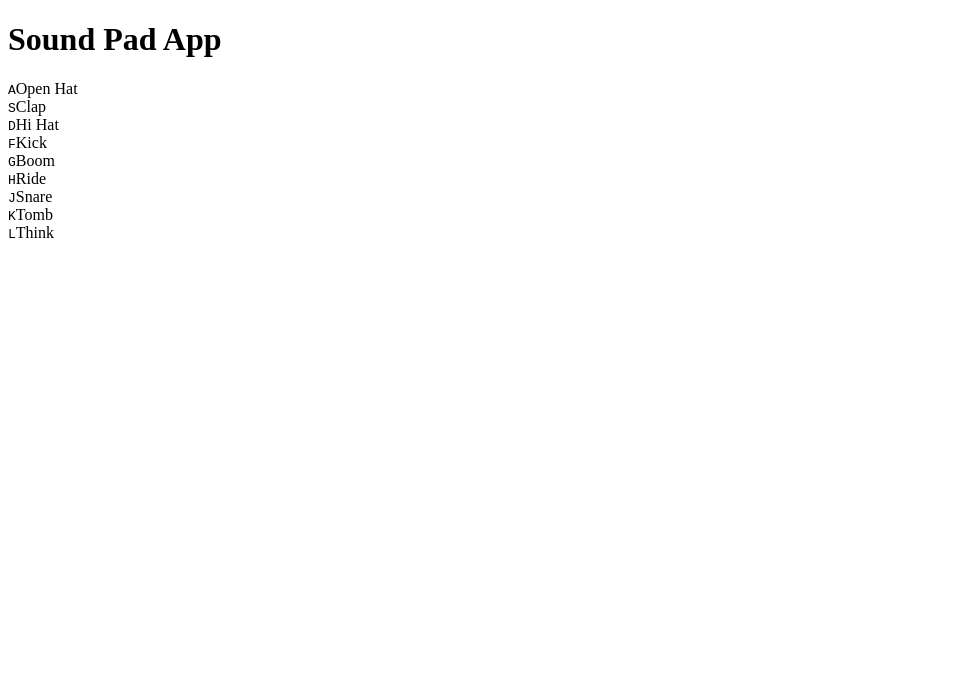
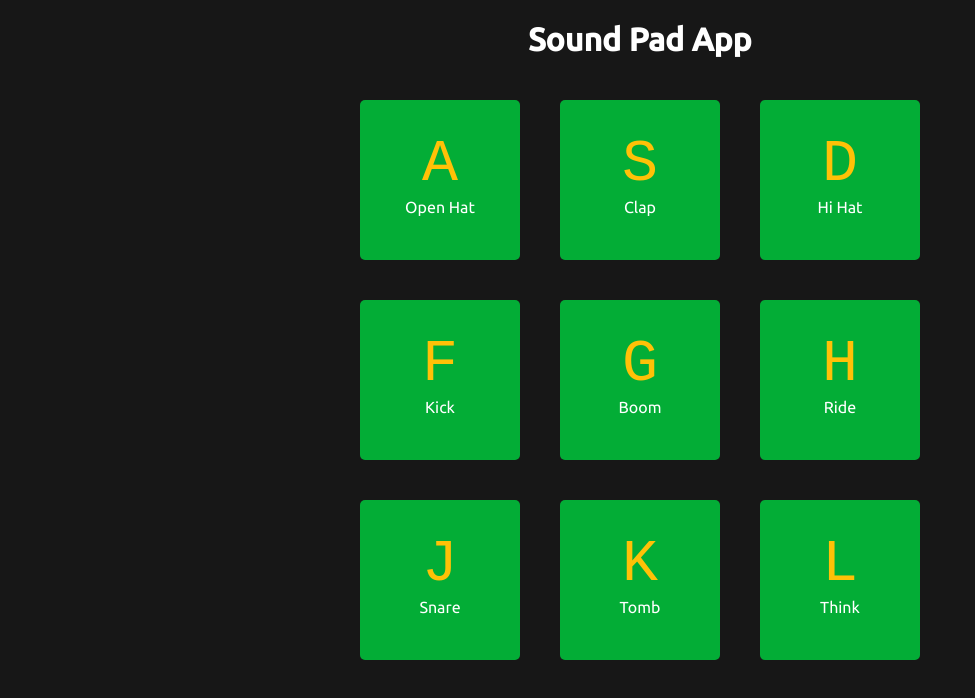
Before and after one commit to marvieiradev/app-sound-pad, a plain HTML site: page index.html in a window 1280 px wide. Shown: the whole page, without its empty margins (0-975 px from the left). Drawn offline with Linux system fonts and the light colour scheme.

Commit message:
feat: add styles

```diff
--- a/index.html
+++ b/index.html
@@ -4,6 +4,7 @@
 <head>
     <meta charset="UTF-8">
     <meta name="viewport" content="width=device-width, initial-scale=1.0">
+    <link rel="stylesheet" href="style.css">
     <title>Sound Pad</title>
 </head>
 
--- /dev/null
+++ b/style.css
@@ -0,0 +1,37 @@
+@import url('https://fonts.googleapis.com/css2?family=Ubuntu:wght@300;400;500&display=swap');
+
+body {
+    font-family: 'Ubuntu';
+    margin: 0;
+    text-align: center;
+    color: #fff;
+    background-color: #171717;
+}
+
+.keys {
+    margin: 0 auto;
+    max-width: 600px;
+    overflow: hidden;
+    cursor: pointer;
+}
+
+.key {
+    width: 160px;
+    height: 160px;
+    float: left;
+    transition: all 0.07s;
+    border-radius: 5px;
+    background-color: #03AD36;
+    margin: 20px;
+}
+
+kbd {
+    display: block;
+    padding-top: 30px;
+    font-size: 60px;
+    color: #ffc107;
+}
+
+.playing {
+    box-shadow: 0 0 30px 0 rgba(255, 255, 255, 0.3);
+}
```
